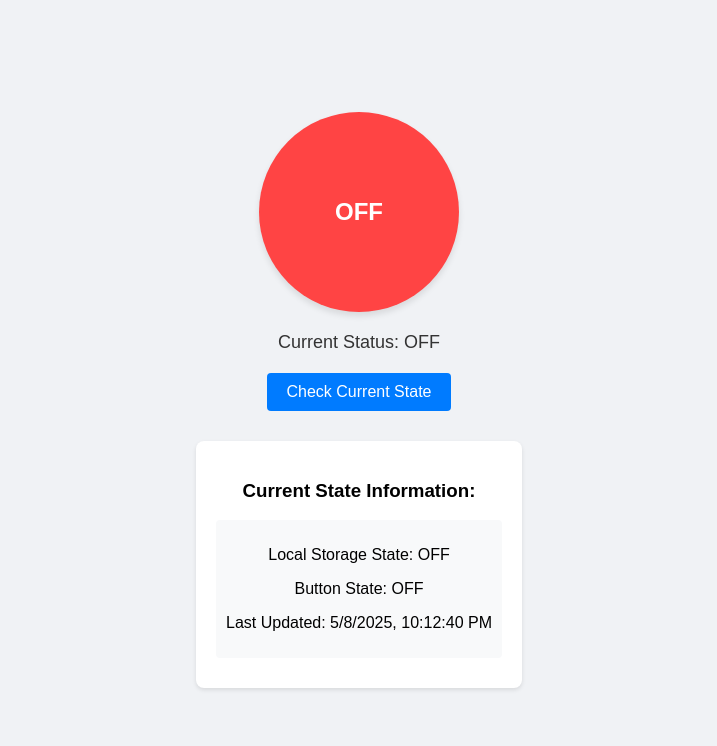
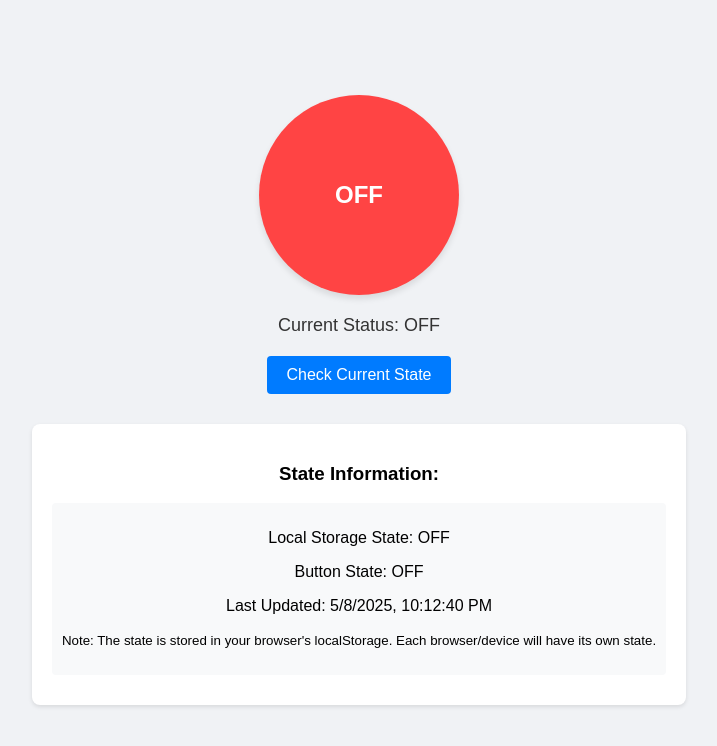
Before and after one commit to zehaaan/samscloud, a plain HTML site: page index.html in a window 1280 px wide. Shown: the whole page, without its empty margins (281-998 px from the left). Drawn offline with Linux system fonts and the light colour scheme.

Commit message:
Remove static state.json and update state information display

```diff
--- a/index.html
+++ b/index.html
@@ -75,11 +75,12 @@
         <div class="status" id="status">Current Status: OFF</div>
         <button class="check-state" onclick="checkCurrentState()">Check Current State</button>
         <div class="api-info">
-            <h3>Current State Information:</h3>
+            <h3>State Information:</h3>
             <div class="api-example">
                 <p>Local Storage State: <span id="localStorageState">OFF</span></p>
                 <p>Button State: <span id="buttonState">OFF</span></p>
                 <p>Last Updated: <span id="lastUpdated">Never</span></p>
+                <p><small>Note: The state is stored in your browser's localStorage. Each browser/device will have its own state.</small></p>
             </div>
         </div>
     </div>
```
